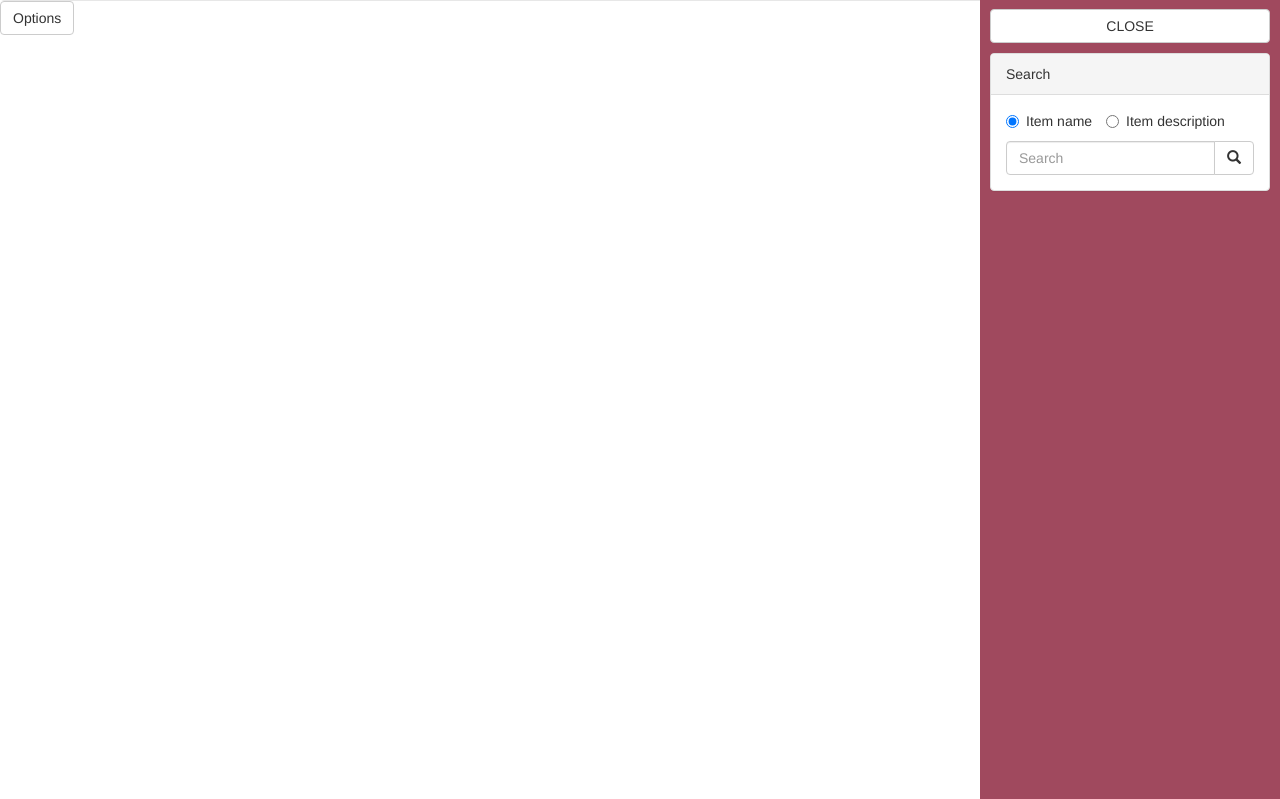
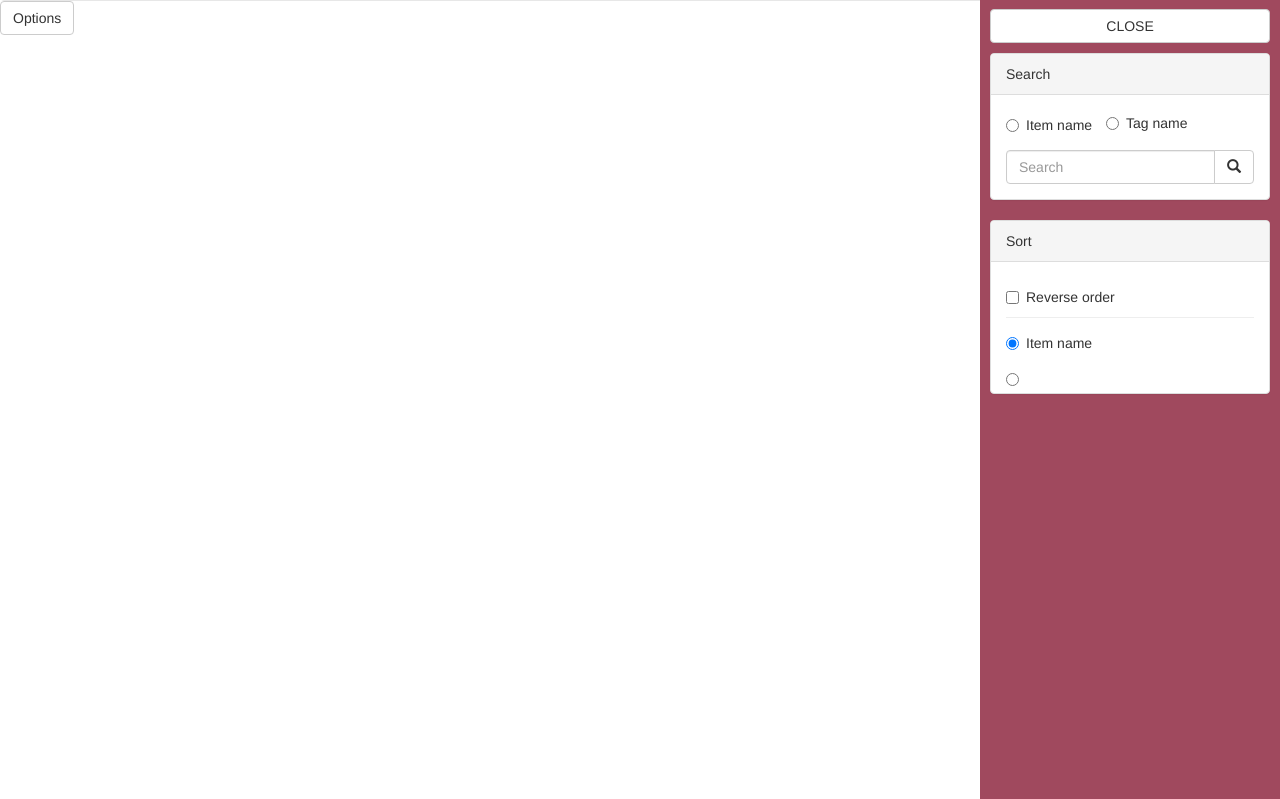
Before and after one commit to C-Collamar/augeo, a PHP site: page /augeo/browse in a window 1280 px wide. Shown: the part 51-850 px from the top of the page. Run offline with PHP 8.4, Linux system fonts and the light colour scheme; some libraries are stand-ins or nearby versions.

Commit message:
Add search and sort features

```diff
--- a/browse/css/browse.css
+++ b/browse/css/browse.css
@@ -2,9 +2,9 @@ html { overflow: hidden; }
 .navbar { margin: 0px; padding: 0px; }
 #browse-content.expand { width: 100%; }
 #side-panel.contract { right: -300px; }
+.radio-inline { margin: 5px 0px 5px 0px; }
 
 #browse-content {
-	/* display: inline-block; */
 	width: -webkit-calc(100% - 300px);
 	width: -moz-calc(100% - 300px);
 	width: calc(100% - 300px);
--- a/browse/index.php
+++ b/browse/index.php
@@ -23,7 +23,7 @@
 			<div class="panel-body">
 				<div style="margin-bottom: 10px;">
 					<label class="radio-inline"><input type="radio" name="optradio" checked name="search-by">Item name</label>
-					<label class="radio-inline"><input type="radio" name="optradio" name="search-by">Item description</label>
+					<label class="radio-inline"><input type="radio" name="optradio" name="search-by">Tag name</label>
 				</div>
 				<div class="input-group">
 					<input type="text" class="form-control" placeholder="Search">
@@ -35,6 +35,19 @@
 				</div>
 			</div>
 		</div>
+		<div class="panel panel-default">
+			<div class="panel-heading">Sort</div>
+			<div class="panel-body">
+				<div>
+					<div class="checkbox">
+						<label><input type="checkbox" value="">Reverse order</label>
+					</div>
+				</div>
+				<hr style="margin: 10px 0px 10px 0px;">
+				<div><label class="radio-inline"><input type="radio" name="optradio" checked name="search-by">Item name</label></div>
+				<div><label class="radio-inline"><input type="radio" name="optradio" name="search-by"></label></div>
+			</div>
+		</div>
 	</div>
 
 	<script src="../global/vendor/jquery/dist/jquery.min.js"></script>
```
